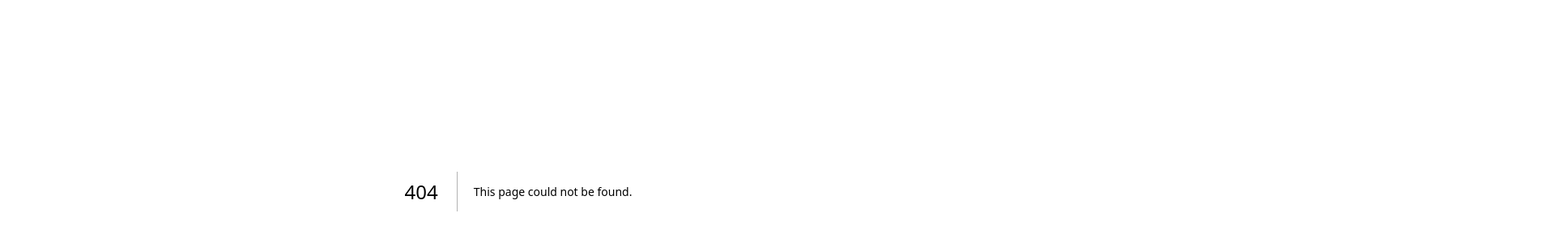
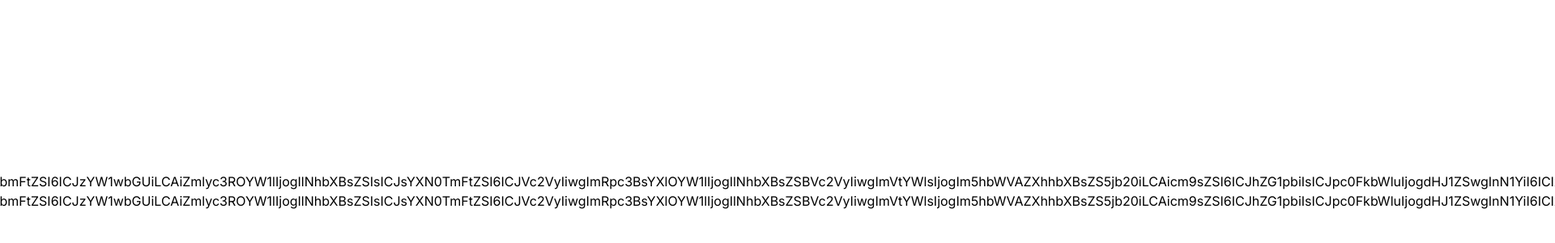
Before and after one commit to lucas037/equoterapp-front, a Next.js app: page /cadastro-paciente in a window 1280 px wide. Before the commit this address had no page. Shown: the part 164-464 px from the top of the page at 81% size, 1920 px wide, since content can reach past the window. Built offline with nearby package versions, Linux system fonts and the light colour scheme; sample sign-in values are in the browser's storage.

Commit message:
update: erro

```diff
--- a/src/app/cadastro-novo/page.tsx
+++ b/src/app/cadastro-novo/page.tsx
@@ -8,9 +8,11 @@ import DadosFamiliar from "../types/DadosFamiliar";
 import Dropdown from "@/components/Dropdown";
 import DropdownOption from "../types/DropdownOption";
 import axios from "axios";
+import tokenStorage from '../utils/token';
+import currentPageStorage from '../utils/currentPage';
 
 export default function Cadastro() {
-    const [etapa, setEtapa] = useState(1);
+
     const [dadosFamiliar, setDadosFamiliar] = useState<DadosFamiliar>({} as DadosFamiliar);
     const [erro, setErro] = useState('...');
 
@@ -23,7 +25,6 @@ export default function Cadastro() {
         try {
             await axios.post('http://localhost:8080/api/v1/auth/familiar/register', dadosFamiliar);
             tentarLogin();
-
 
         } catch (error) {
             if (axios.isAxiosError(error)) {
@@ -40,10 +41,16 @@ export default function Cadastro() {
     }
 
     async function tentarLogin() {
+
         try {
             const response = await axios.post('http://localhost:8080/api/v1/auth/login', dadosFamiliar);
-            alert(JSON.stringify(response.data));
-            window.location.href = "/preCadastro";
+
+            tokenStorage.setToken(response.data.token);
+            tokenStorage.setRefreshToken(response.data.refreshToken);
+
+            currentPageStorage.changePage(1);
+            window.location.href = "/cadastro-paciente";
+
         } catch (error) {
             window.location.href = "/login";
         }
@@ -130,6 +137,21 @@ export default function Cadastro() {
         });
     }
 
+    function handleChangeMoraComPaciente(value: string) {
+        if (value == "s") {
+            changeDadosFamiliar({
+                ...dadosFamiliar,
+                livesWithPatient: true
+            })
+        }
+        else {
+            changeDadosFamiliar({
+                ...dadosFamiliar,
+                livesWithPatient: false
+            })
+        }
+    }
+
     const parentescoOptions: DropdownOption[] = [
         { label: "Selecionar", value: "" },
         { label: "Pai", value: "pai" },
@@ -160,6 +182,12 @@ export default function Cadastro() {
         { label: "Doutorado", value: "Doutorado" },
     ];
 
+    const moraComPacienteOptions: DropdownOption[] = [
+        { label: "Selecionar", value: "" },
+        { label: "Sim", value: "s" },
+        { label: "Não", value: "n" },
+    ];
+
     return (
         <div className="">
             <Header
@@ -188,7 +216,7 @@ export default function Cadastro() {
                             <div className="w-full flex flex-col gap-3 sm:flex-row sm:justify-between">
                                 <Input
                                 name={"NOME DO FAMILIAR"}
-                                style={"w-[100%] sm:w-[33%]"}
+                                style={"w-[100%] sm:w-[66%]"}
                                 value={dadosFamiliar.name}
                                 onChange={handleChangeNome}
                                 height="h-[45px]"
@@ -199,15 +227,6 @@ export default function Cadastro() {
                                 style={"w-[100%] sm:w-[33%]"}
                                 value={dadosFamiliar.cpf}
                                 onChange={handleChangeCPF}
-                                height="h-[45px]"
-                                />
-
-                                <Dropdown
-                                name={"PARENTESCO"}
-                                style={"w-[100%] sm:w-[33%]"}
-                                value={dadosFamiliar.familiarKinship}
-                                onChange={handleChangeParentesco}
-                                options={parentescoOptions}
                                 height="h-[45px]"
                                 />
 
@@ -261,10 +280,10 @@ export default function Cadastro() {
                                 />
                             </div>
 
-                            <div className="w-full flex  flex-col gap-3 sm:flex-row sm:justify-between">
+                            <div className="w-full flex flex-col gap-3 sm:flex-row sm:justify-between">
                                 <Input
                                     name={"LOCAL DE TRABALHO"}
-                                    style={"w-full sm:w-[33%]"}
+                                    style={"w-full sm:w-[66%]"}
                                     value={dadosFamiliar.workingPlace}
                                     onChange={handleChangeLocalTrabalho}
                                     height="h-[45px]"
@@ -278,11 +297,31 @@ export default function Cadastro() {
                                     height="h-[45px]"
                                 />
 
+                            </div>
+
+                            <div className="w-full flex  flex-col gap-3 sm:flex-row sm:justify-between">
                                 <Input
                                     name={"TELEFONE DO TRABALHO"}
                                     style={"w-full sm:w-[33%] mb-3"}
                                     value={dadosFamiliar.workPhone}
                                     onChange={handleChangeTelefoneTrabalho}
+                                    height="h-[45px]"
+                                />
+
+                                <Dropdown
+                                    name={"PARENTESCO COM O FAMILIAR"}
+                                    style={"w-[100%] sm:w-[33%]"}
+                                    value={dadosFamiliar.familiarKinship}
+                                    onChange={handleChangeParentesco}
+                                    options={parentescoOptions}
+                                    height="h-[45px]"
+                                />
+
+                                <Dropdown
+                                    name={"MORA COM O FAMILIAR"}
+                                    style={"w-[100%] sm:w-[33%]"}
+                                    onChange={handleChangeMoraComPaciente}
+                                    options={moraComPacienteOptions}
                                     height="h-[45px]"
                                 />
                             </div>
--- /dev/null
+++ b/src/app/cadastro-paciente/page.tsx
@@ -0,0 +1,27 @@
+"use client";
+
+import { useEffect, useState } from 'react';
+import tokenStorage from '../utils/token';
+
+export default function Page() {
+    const [token, setToken] = useState<string | null>(null);
+    const [refreshToken, setRefreshToken] = useState<string | null>(null);
+
+    useEffect(() => {
+        const storedToken = tokenStorage.getToken();
+        const storedRefreshToken = tokenStorage.getRefreshToken();
+
+        if (storedToken == null || storedRefreshToken == null)
+            window.location.href = "/login";
+
+        setToken(storedToken);
+        setRefreshToken(storedRefreshToken);
+    }, []);
+
+    return (
+        <div className='h-screen flex justify-center items-center flex-col'>
+            <div>{token}</div>
+            <div>{refreshToken}</div>
+        </div>
+    );
+}
--- a/src/app/login/page.tsx
+++ b/src/app/login/page.tsx
@@ -4,10 +4,9 @@ import Header from "@/components/Header";
 import { useEffect, useState } from "react";
 import Image from 'next/image';
 import Input from "@/components/Input";
-import DadosFamiliar from "../types/DadosFamiliar";
-import Dropdown from "@/components/Dropdown";
 import DropdownOption from "../types/DropdownOption";
 import axios from "axios";
+import tokenStorage from '../utils/token';
 
 interface DadosLogin {
     email: string,
@@ -21,8 +20,12 @@ export default function Login() {
     async function clickProximaEtapa() {
         try {
             const response = await axios.post('http://localhost:8080/api/v1/auth/login', dadosLogin);
-            alert(JSON.stringify(response.data));
-            window.location.href = "/registro";
+
+            tokenStorage.setToken(response.data.token);
+            tokenStorage.setRefreshToken(response.data.refreshToken);
+
+            checkData(response.data.token);
+
         } catch (error) {
             if (axios.isAxiosError(error)) {
                 if (error.response) {
@@ -36,6 +39,40 @@ export default function Login() {
             }
         }
     }
+
+    async function checkData(token: string) {
+        console.log("tk: "+token);
+
+        try {
+            const response = await axios.get('http://localhost:8080/api/v1/auth/me', {
+                headers: {
+                    'Authorization': `Bearer ${token}`
+                }
+            });
+
+            alert('foi');
+
+        } catch (error) {
+            alert("não");
+            console.error("Erro:", error); // Logando o erro completo
+
+            if (axios.isAxiosError(error)) {
+                if (error.response) {
+                    const errorData = error.response.data;
+
+                    if (errorData) {
+                        console.error("Dados do erro:", errorData);
+                        setErro(errorData.errors[0]);
+                    }
+                } else {
+                    console.error("Erro sem resposta:", error.message);
+                }
+            }
+        }
+    }
+
+
+
 
     function changeDadosFamiliar(dadosLogin: DadosLogin) {
         setDadosLogin(dadosLogin);
--- /dev/null
+++ b/src/app/utils/currentPage.tsx
@@ -0,0 +1,22 @@
+const currentPageStorage = {
+    currentPage: "",
+
+    changePage(index: number) {
+        if (typeof window !== 'undefined') {
+            if (index === 1) {
+                this.currentPage = "cadastro-paciente";
+                localStorage.setItem('currentPage', this.currentPage);
+            }
+        }
+    },
+
+    getPage() {
+        if (typeof window !== 'undefined') {
+            const savedPage = localStorage.getItem('currentPage');
+            return savedPage ? savedPage : this.currentPage;
+        }
+        return this.currentPage;
+    }
+};
+
+export default currentPageStorage;
--- /dev/null
+++ b/src/app/utils/token.tsx
@@ -0,0 +1,43 @@
+const tokenStorage = {
+  token: "",
+  refreshToken: "",
+
+  setToken(newToken: string) {
+    if (typeof window !== 'undefined') {
+      localStorage.setItem('token', newToken);
+      this.token = newToken;
+    }
+  },
+
+  setRefreshToken(newToken: string) {
+    if (typeof window !== 'undefined') {
+      localStorage.setItem('refreshToken', newToken);
+      this.refreshToken = newToken;
+    }
+
+  },
+
+  getToken() {
+    if (typeof window !== 'undefined') {
+      return localStorage.getItem('token');
+    }
+    return null;
+  },
+
+  getRefreshToken() {
+    if (typeof window !== 'undefined') {
+      return localStorage.getItem('refreshToken');
+    }
+    return null;
+  },
+
+  clearToken() {
+    if (typeof window !== 'undefined') {
+      localStorage.removeItem('token');
+      localStorage.removeItem('refreshToken');
+      this.token = "";
+    }
+  }
+};
+
+export default tokenStorage;
--- a/src/components/Dropdown.tsx
+++ b/src/components/Dropdown.tsx
@@ -5,7 +5,7 @@ interface InterfaceProps {
     name: string;
     style: string;
     options: DropdownOption[];
-    value: string;
+    value?: string;
     onChange: (value: string) => void;
     height?: string
 }
```
Also changed, not shown: src/app/types/DadosFamiliar.tsx (+11 -10 lines).
